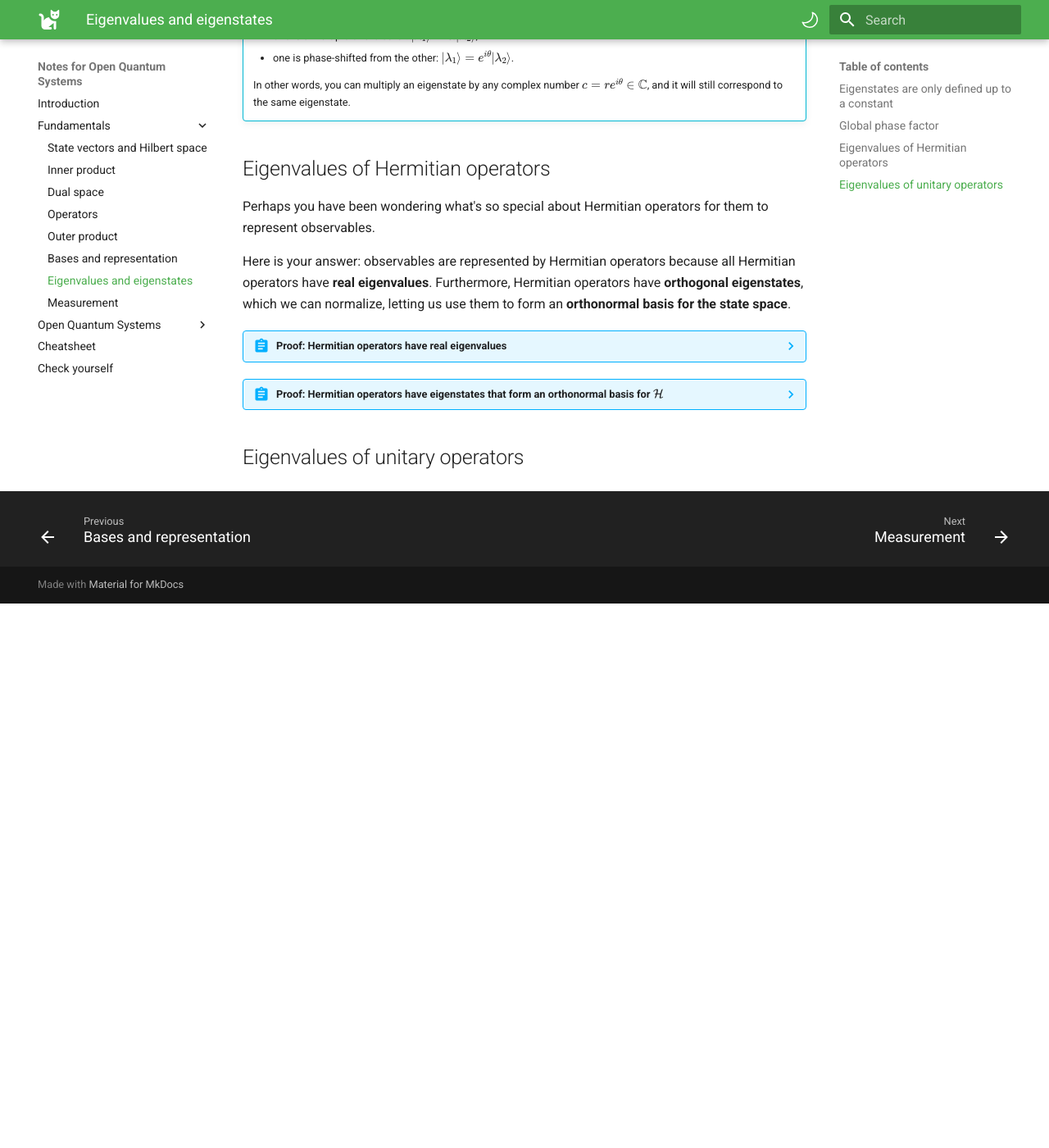
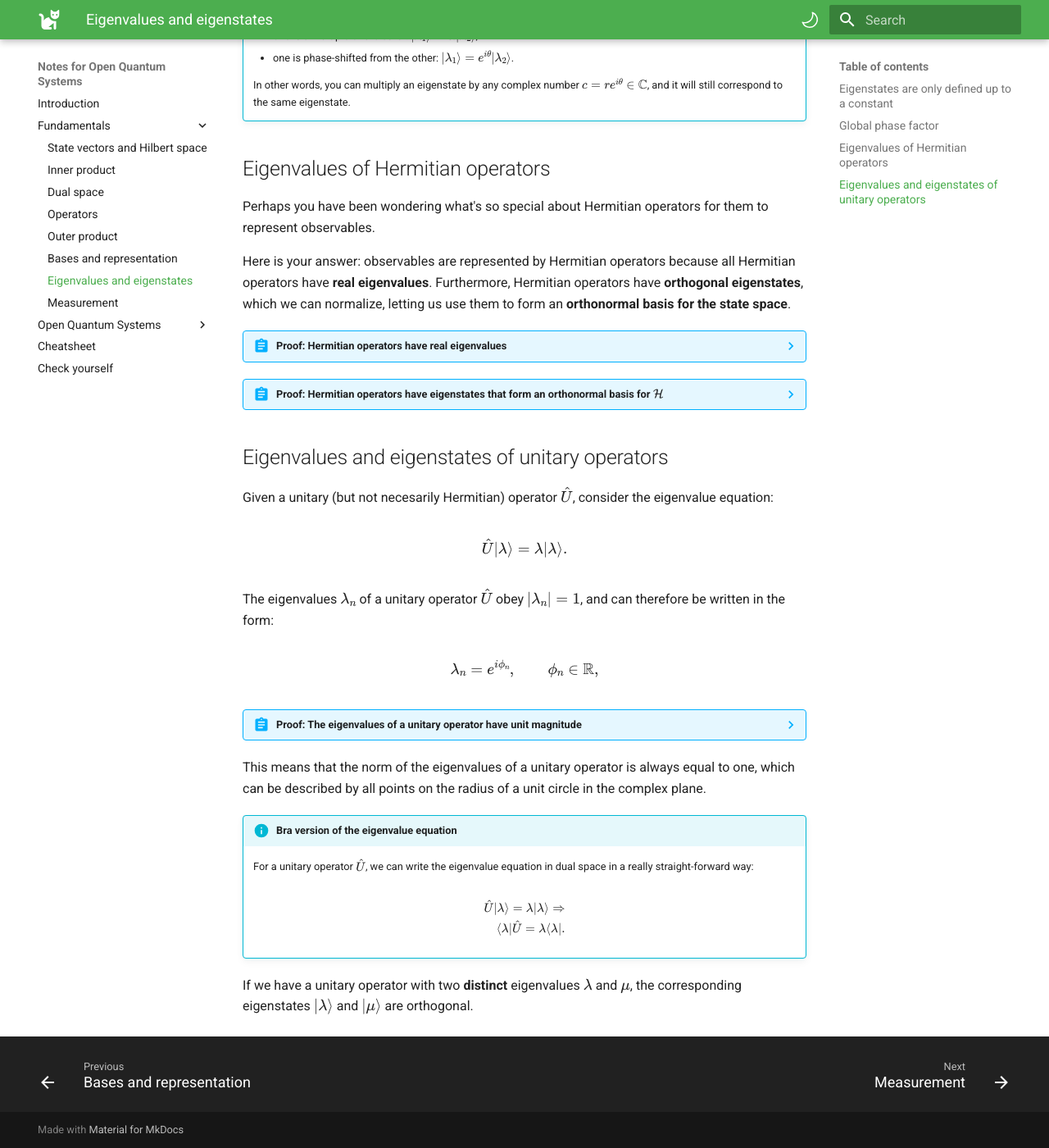
Before and after one commit to elviralaurin/notes-oqs, an MkDocs documentation site: the page built from docs/fundamentals/eigenvalues-eigenstates.md, in a window 1280 px wide and 1400 px high, scrolled down 1622 px. Shown: the whole window at 82% size. Built offline with MkDocs 1.6.1 and Material for MkDocs 9.7.7, drawn with Linux system fonts in a browser that asks for light colours; before the commit the page ends 2358 px from its top, so only the background shows below that.

Commit message:
progress

```diff
--- a/docs/fundamentals/eigenvalues-eigenstates.md
+++ b/docs/fundamentals/eigenvalues-eigenstates.md
@@ -132,4 +132,58 @@ Here is your answer: observables are represented by Hermitian operators because
 
     Since $\lambda \neq \mu$, the only way this can be true is if $\braket{\mu | \lambda} = 0$, which means that $\ket{\lambda}$ and $\ket{\mu}$ are orthogonal. QED.
 
-## Eigenvalues of unitary operators
+## Eigenvalues and eigenstates of unitary operators
+Given a unitary (but not necesarily Hermitian) operator $\hat{U}$, consider the eigenvalue equation:
+
+$$
+\hat{U}\ket{\lambda} = \lambda\ket{\lambda}.
+$$
+
+The eigenvalues $\lambda_n$ of a unitary operator $\hat{U}$ obey $|\lambda_n| = 1$, and can therefore be written in the form:
+
+$$
+\lambda_n = e^{i\phi_n},\quad\quad\phi_n \in \mathbb{R},
+$$
+
+??? abstract "Proof: The eigenvalues of a unitary operator have unit magnitude"
+    Consider the norm:
+
+    $$
+    \begin{align}
+        \|\hat{U}\ket{\lambda}\|^2 = && \\
+        \|\lambda\ket{\lambda}\|^2 = && \\
+        \Bigl(\lambda^*\bra{\lambda}\Bigr)\Bigl( \lambda\ket{\lambda} \Bigr) = && \tiny{\text{with $\|\psi\|^2 = \braket{\psi | \psi}$}}\\
+        \lambda^*\lambda\braket{\lambda | \lambda} = && \\
+        \lambda^*\lambda = && \tiny{\text{assuming $\ket{\lambda}$ is normalized}}\\
+        |\lambda|^2. &&
+    \end{align}
+    $$
+
+    Now, consider the norm again:
+
+    $$
+    \begin{align}
+        \|\hat{U}\ket{\lambda}\|^2 = && \\
+        \Bigl(\bra{\lambda}\hat{U}^\dagger\Bigr) \Bigl(\hat{U}\ket{\lambda}\Bigr) = && \\
+        \bra{\lambda}\hat{U}^\dagger\hat{U}\ket{\lambda} = && \\
+        \bra{\lambda}\mathbb{I}\ket{\lambda} = && \\
+        \braket{\lambda | \lambda} = && \\
+        1. &&
+    \end{align}
+    $$
+
+    Given the above, we find that $|\lambda|^2 = 1$.
+
+This means that the norm of the eigenvalues of a unitary operator is always equal to one, which can be described by all points on the radius of a unit circle in the complex plane.
+
+!!! info "Bra version of the eigenvalue equation"
+    For a unitary operator $\hat{U}$, we can write the eigenvalue equation in dual space in a really straight-forward way:
+
+    $$
+    \begin{align}
+        \hat{U}\ket{\lambda} = \lambda\ket{\lambda} \Rightarrow\\
+        \bra{\lambda}\hat{U} = \lambda\bra{\lambda}.
+    \end{align}
+    $$
+
+If we have a unitary operator with two **distinct** eigenvalues $\lambda$ and $\mu$, the corresponding eigenstates $\ket{\lambda}$ and $\ket{\mu}$ are orthogonal.
--- a/mkdocs.yml
+++ b/mkdocs.yml
@@ -51,6 +51,7 @@ nav:
     - Measurement: fundamentals/measurement.md
   - Open Quantum Systems:
     - oqs/index.md
+    - oqs/density-operator.md
   - Cheatsheet: cheatsheet.md
   - Check yourself: check-yourself.md
 
```
Also changed, not shown: docs/check-yourself.md (+8 -0 lines), docs/fundamentals/inner-product.md (+1 -1 lines), docs/fundamentals/operators.md (+2 -0 lines), docs/oqs/density-operator.md (added, +2 -0 lines).
